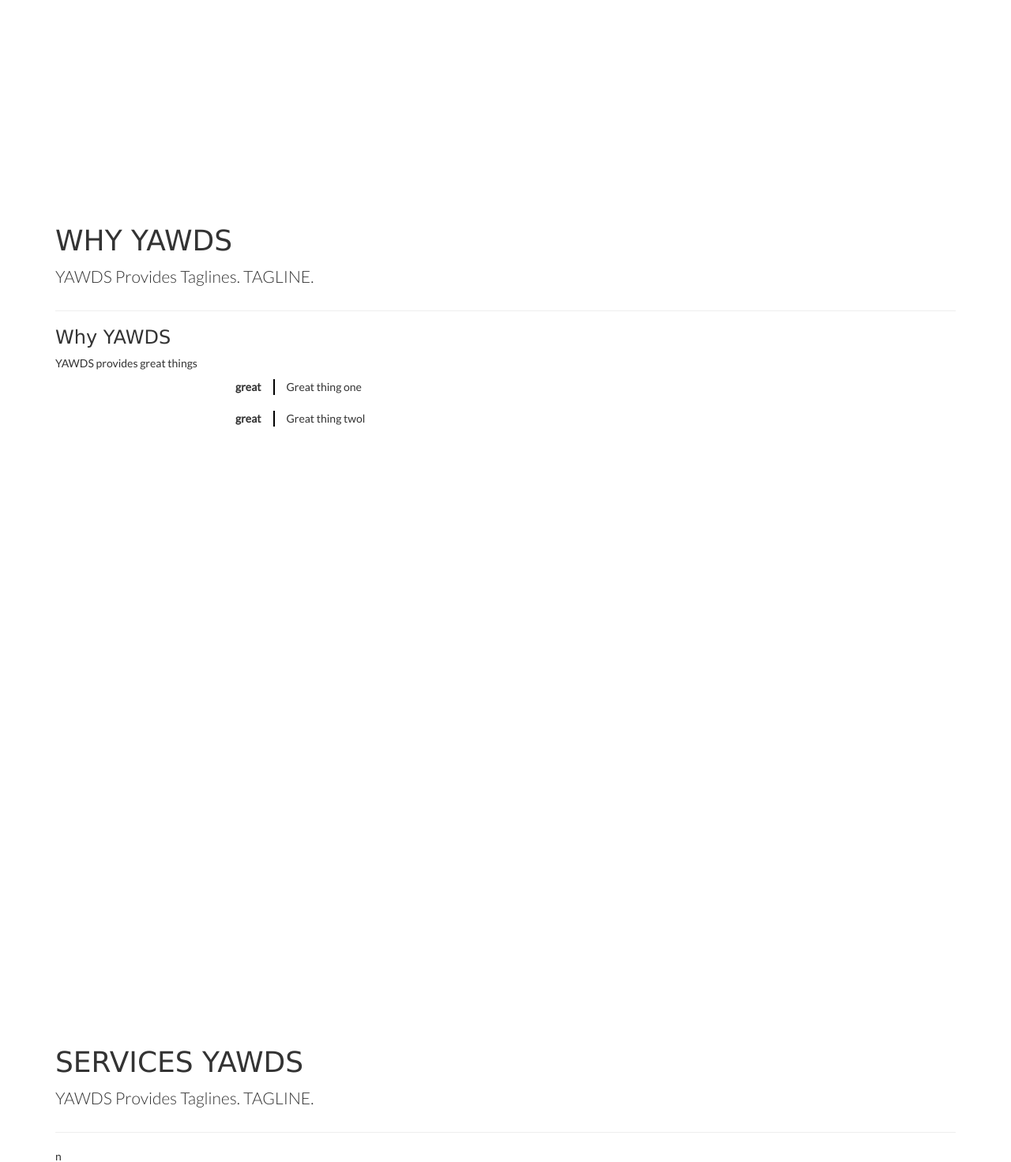
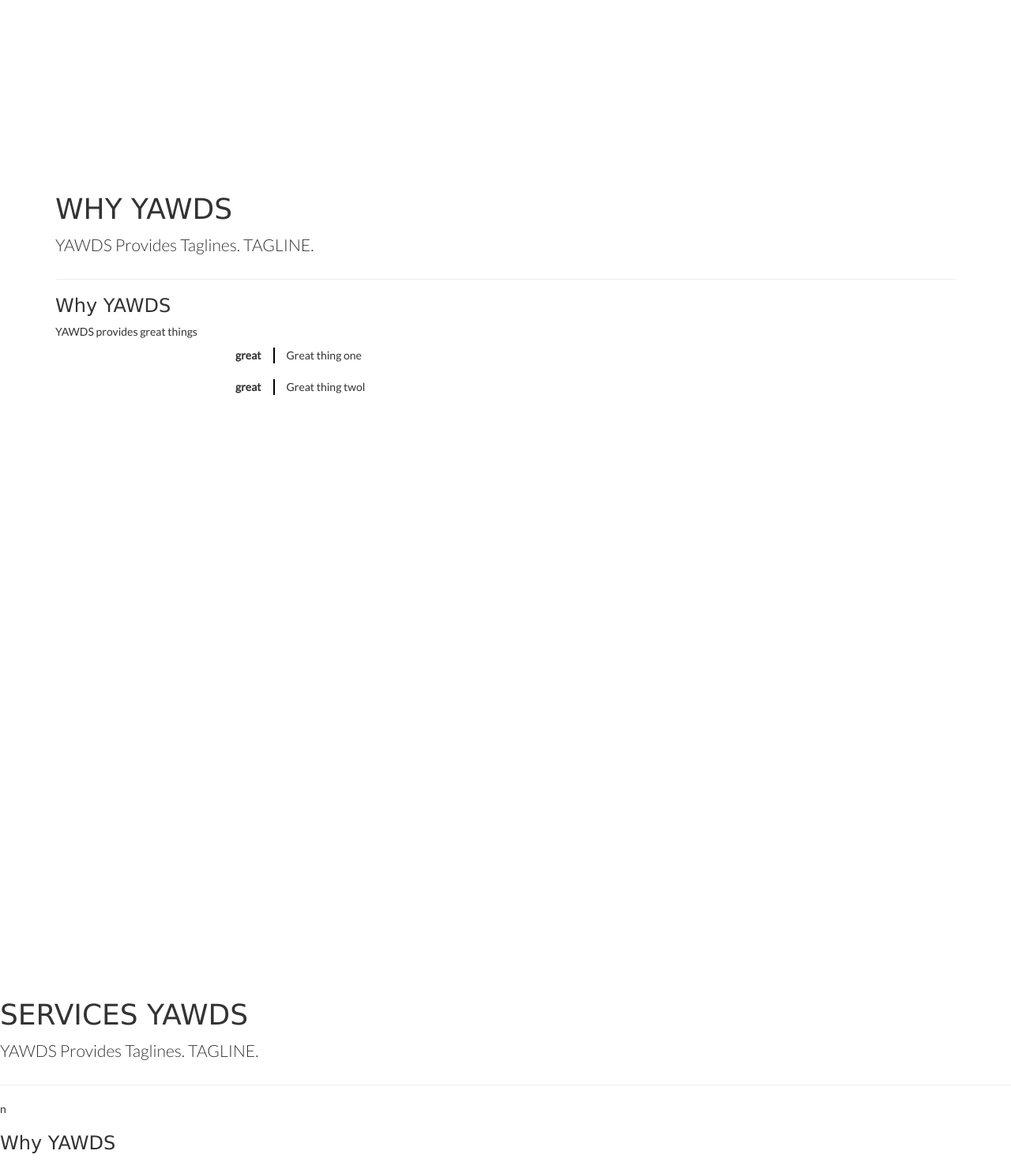
Before and after one commit to resorath/seanfeilweb, a PHP site: page / in a window 1280 px wide. Shown: the part 795-2266 px from the top of the page at 79% size. Run offline with PHP 8.4, Linux system fonts and the light colour scheme; some libraries are stand-ins or nearby versions; some web fonts are replaced.

Commit message:
Updated template

```diff
--- a/css/site.css
+++ b/css/site.css
@@ -21,6 +21,7 @@ html, body
 {
 	margin: 0px 0px 0px 0px;
 	height: 100%;
+
 }
 
 .pagefull
@@ -28,7 +29,6 @@ html, body
 	min-height: 800px;
 	position: relative;
 	z-index: -998;
-
 }
 
 .bg-holder
@@ -39,7 +39,6 @@ html, body
 	width: 100%;
 	height: 100%;
 	z-index: -999;
-	display: none;
 }
 
 .background-image
@@ -48,7 +47,14 @@ html, body
 	height: 100%;
 	overflow: hidden;
 	z-index: -999;
-	display: none;
+}
+
+/** Top **/
+#top-bg-holder
+{
+	background-image: url('../img/top-bg.jpg');
+    background-size: 100% 100%;
+    background-repeat: no-repeat;
 }
 
 /*** BootStrap Override ***/
--- a/index.php
+++ b/index.php
@@ -16,7 +16,6 @@
     <![endif]-->
 </head>
   <body>
-    <div class="container">
 
     <nav id="bt-menu" class="bt-menu">
 		<a href="#" class="bt-menu-trigger"><span>Menu</span></a>
@@ -33,8 +32,8 @@
 	<!-- TOP -->
 	<div id="top" class="pagefull">
 		<div id="top-bg-holder" class="bg-holder">
-			<img class="background-image">
 		</div>
+		<div class="container">
 	     	<div class="page-header">
 		     	<h1>YAWDS</h1>
 		     	<p class="lead">YAWDS Provides Taglines. TAGLINE.</p>
@@ -64,14 +63,15 @@
 	    		</div>
 	    	</div>
 	    </div>
+    </div>
     <!--/TOP -->
 
 
     <!-- WHY -->
 	<div id="why" class="pagefull">
-		<div id="why-bg-holder" class="why">
-			<img class="background-image">
+		<div id="why-bg-holder" class="bg-holder">
 		</div>
+		<div class="container">
 	     	<div class="page-header">
 		     	<h1>WHY YAWDS</h1>
 		     	<p class="lead">YAWDS Provides Taglines. TAGLINE.</p>
@@ -98,6 +98,7 @@
 
 	    		<div class="col-sm-6">
 	    			Great thing twol
+	    		</div>
 	    	</div>
 	    </div>
     </div>
--- a/js/core.js
+++ b/js/core.js
@@ -74,14 +74,14 @@ function phaseIn(element)
 	console.log("phasing in " + element);
 	currentFullView = element;
 	setActiveNav(element);
-	//$('#' + element + '-bg-holder').fadeIn(900);
+	$('#' + element + '-bg-holder').fadeIn(900);
 }
 
 function phaseOut(element)
 {
 	console.log("phasing out " + element);
 	currentFullView = null;
-	//$('#' + element + '-bg-holder').fadeOut(500);
+	$('#' + element + '-bg-holder').fadeOut(500);
 }
 
 function setActiveNav(element)
```
Also changed, not shown: img/top-bg.jpg (added), 1 other file. Lines whose indentation alone changed are shown as unchanged.
